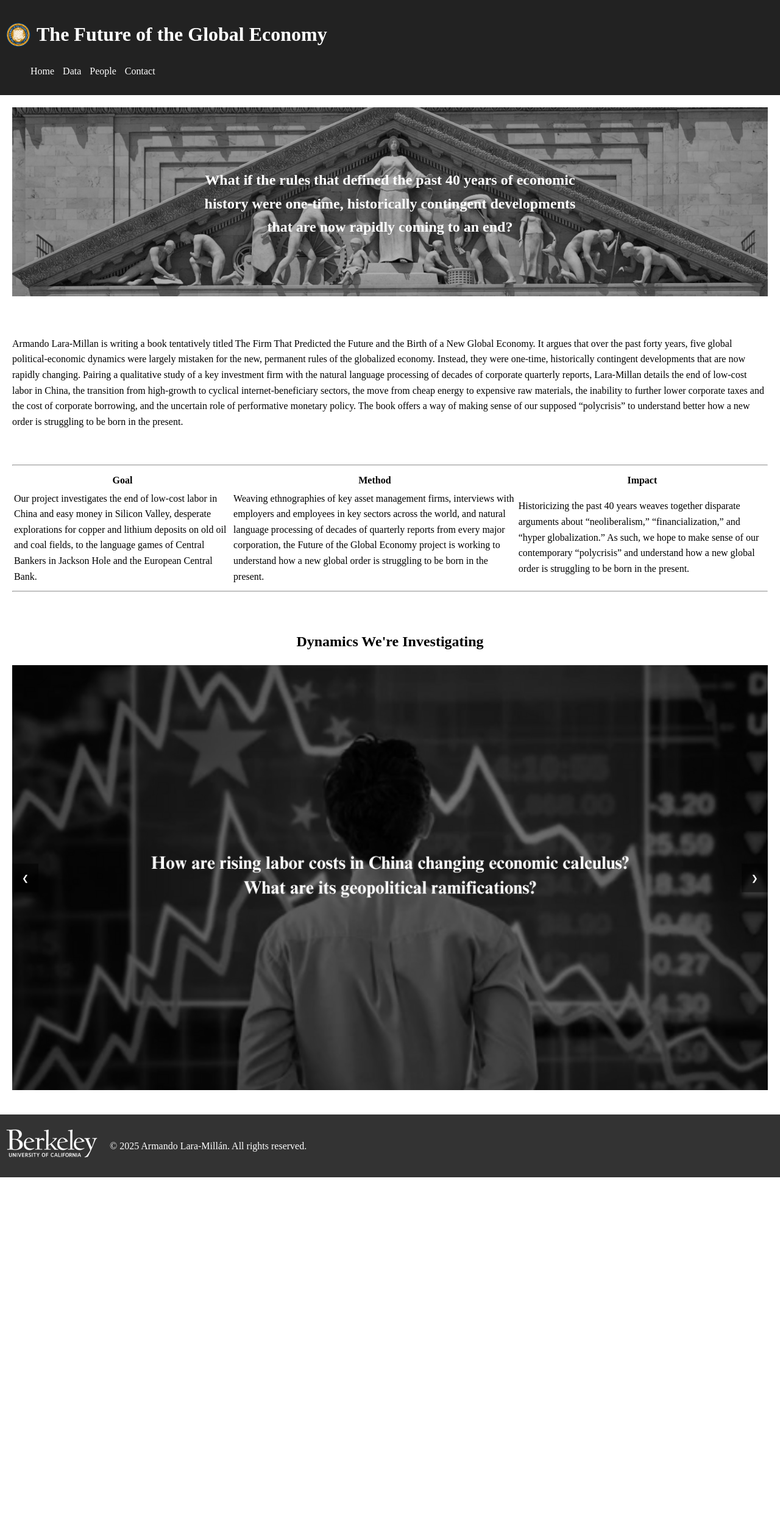
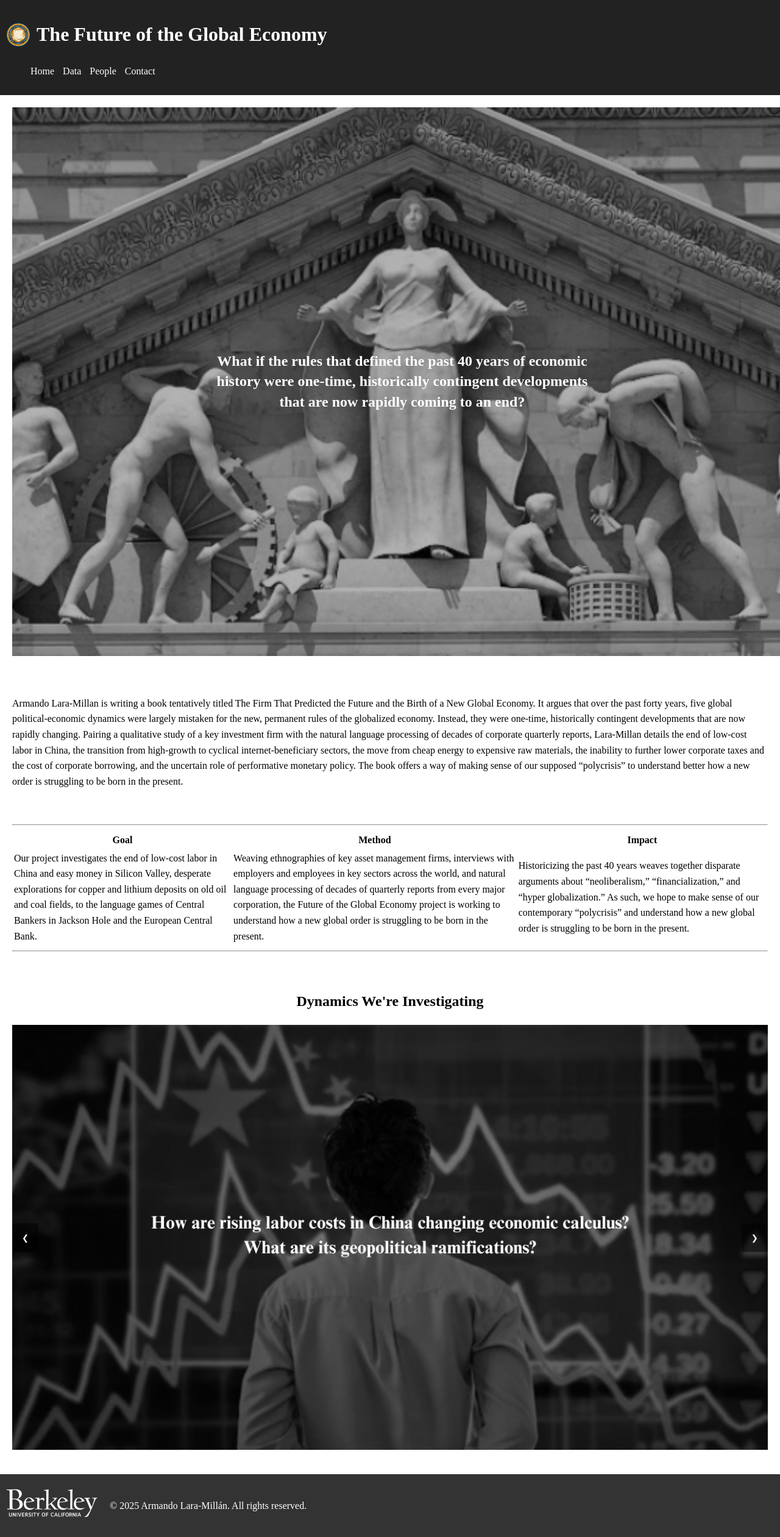
Before and after one commit to juliocedillo/neweconomy, a Jekyll site: the page built from index.md, in a window 1280 px wide. Shown: the whole page at 61% size. Built offline with Jekyll 4.4.1, drawn with Linux system fonts in a browser that asks for light colours; before the commit the page ends 1931 px from its top, so only the background shows below that.

Commit message:
Update index.md

```diff
--- a/index.md
+++ b/index.md
@@ -4,12 +4,10 @@ title: Home
 permalink: /
 ---
 
-<div style="position: relative; display: inline-block;">
-  <img src="https://juliocedillo.github.io/neweconomy/assets/images/pediment.png" alt="header" style="width: 100%; height: 50%; border: none;">
-  <div style="position: absolute; top: 50%; left: 50%; transform: translate(-50%, -50%); color: white; font-size: 24px; font-weight: bold;">
-    <div align="center">
-      What if the rules that defined the past 40 years of economic history were one-time, historically contingent developments that are now rapidly coming to an end?
-    </div>
+<div style="position: relative; display: inline-block; width: 100vw; height: 100vh;">
+  <img src="https://juliocedillo.github.io/neweconomy/assets/images/pediment.png" alt="header" style="width: 100%; height: 100%; object-fit: cover; border: none;">
+  <div style="position: absolute; top: 50%; left: 50%; transform: translate(-50%, -50%); color: white; font-size: 24px; font-weight: bold; text-align: center; max-width: 80%; line-height: 1.4;">
+    What if the rules that defined the past 40 years of economic history were one-time, historically contingent developments that are now rapidly coming to an end?
   </div>
 </div>
 
@@ -49,7 +47,6 @@ Armando Lara-Millan is writing a book tentatively titled The Firm That Predicted
   .carousel {
     position: relative;
     max-width: 100%
-    height: 100vh
     margin: auto;
     overflow: hidden;
   }
```
